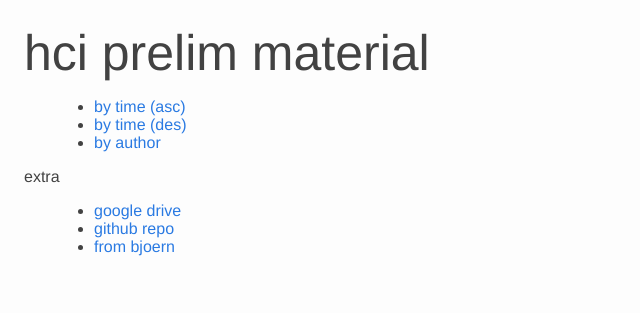
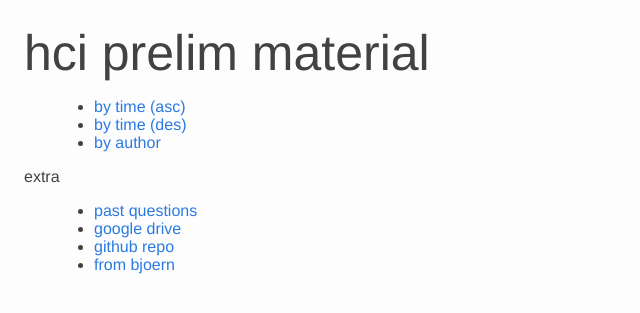
Before and after one commit to jeremywrnr/hci-prelims, a Jekyll site: the page built from index.md, in a window 1280 px wide. Shown: the top 313 px of the page, without its empty margins (0-640 px from the left). Built offline with Jekyll 4.4.1, drawn with Linux system fonts in a browser that asks for light colours.

Commit message:
adding past questions

```diff
--- a/index.md
+++ b/index.md
@@ -8,6 +8,7 @@ layout: default
 
 extra
 
+- [past questions](https://www2.eecs.berkeley.edu/Grads/CS/Prelims/hciqu.html)
 - [google drive](https://drive.google.com/drive/u/2/folders/0B76vkOGLgqvjcGVWWmZNS0NFeE0)
 - [github repo](https://github.com/jeremywrnr/hci-prelims)
 - [from bjoern](http://people.eecs.berkeley.edu/~bjoern/prelims)
```
